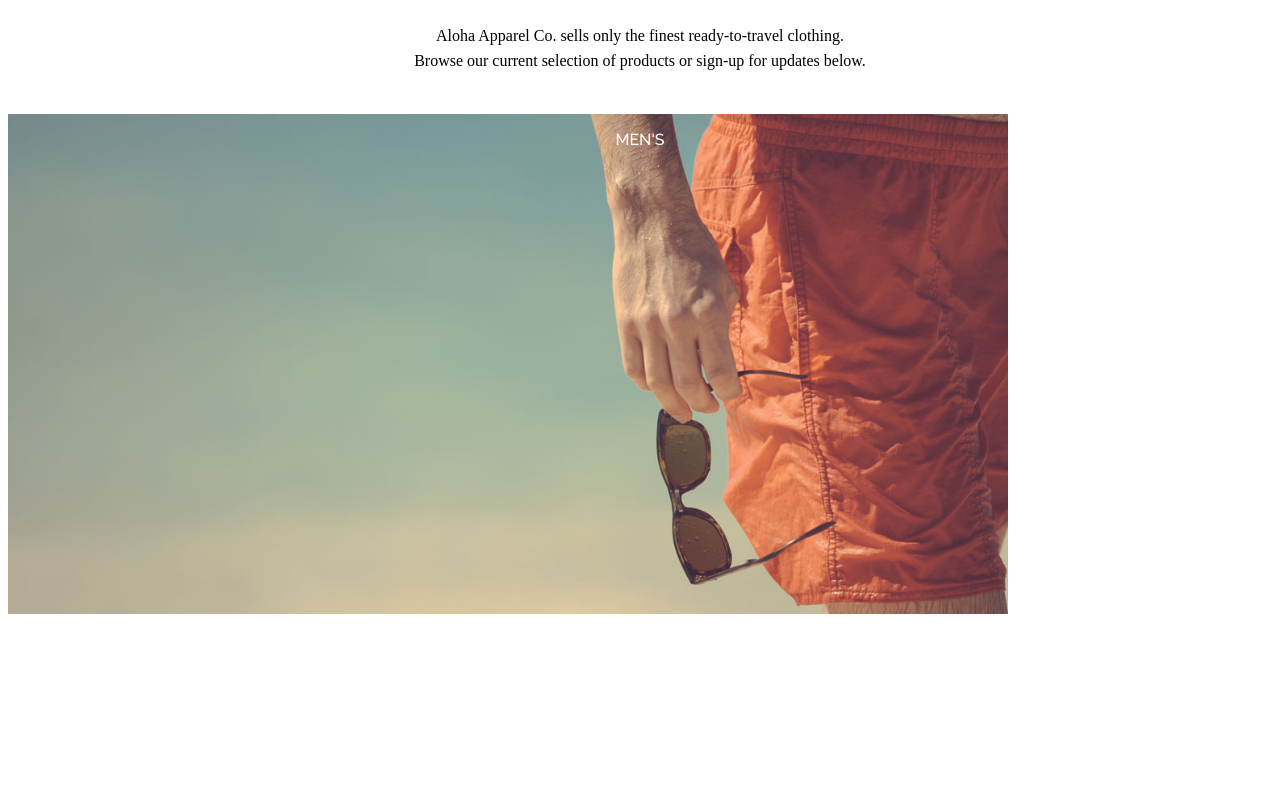
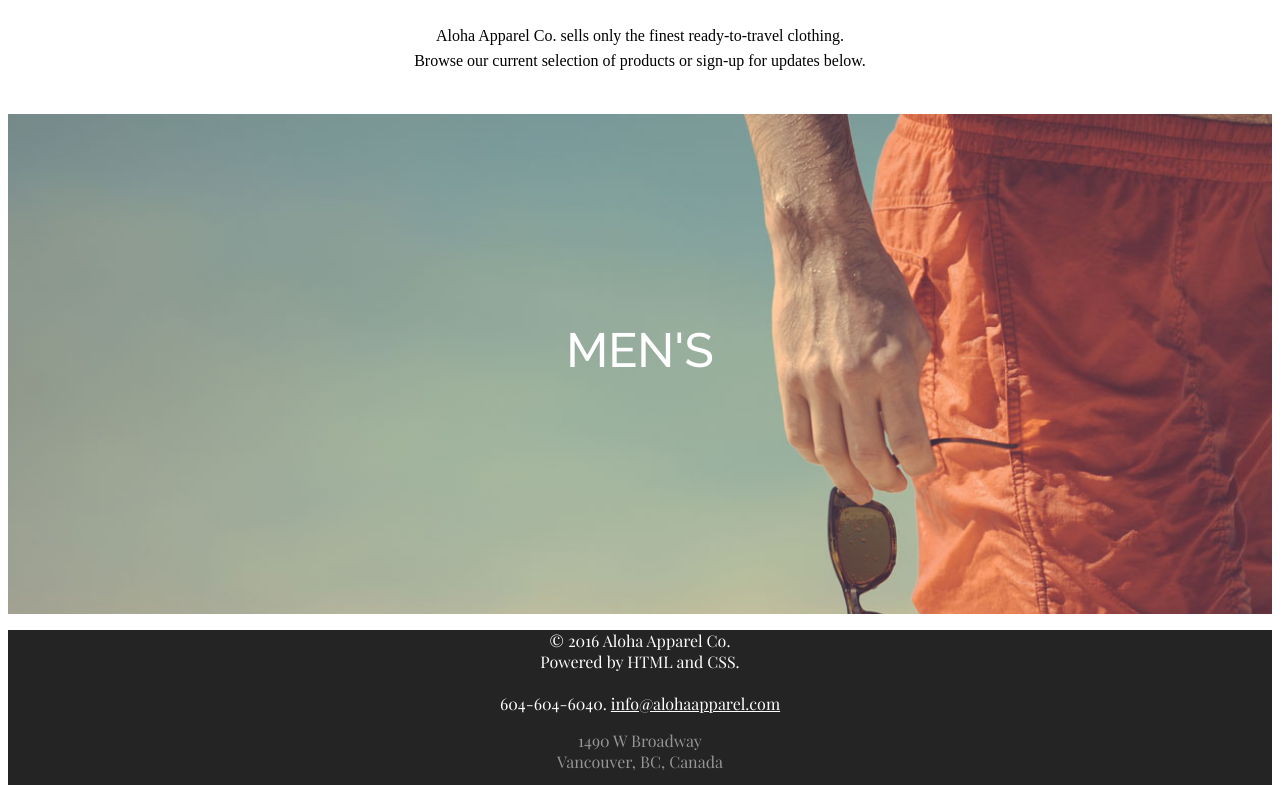
Before and after one commit to CHanson92/aloha-homepage, a plain HTML site: page index.html in a window 1280 px wide. Shown: the part 1188-1973 px from the top of the page. Drawn offline with Linux system fonts and the light colour scheme; files whose address does not match are found by name.

Commit message:
Add readme to repo.

```diff
--- a/index.html
+++ b/index.html
@@ -42,7 +42,7 @@
     </section>
 
     <section id= "MENS">
-        <p>MEN'S</p>
+        <p id="MENS">MEN'S</p>
     </section>
 
 </body>
--- a/style.css
+++ b/style.css
@@ -188,14 +188,18 @@ h1#hand-crafted-styles span {
 
 section#MENS {
     background: url(/Users/chrishanson/Programming/RED-Academy/HTML/Project-1-Aloha-Homepage/project-01/images/mens-category.jpg);
-    background-repeat: no-repeat;
-    background-size: 1000px;
+    background-size: cover;
     display: flex;
     justify-content: center;
     text-align: center;
     font-family: "Raleway";
     color: white;
-    height: 1000px;
+    height: 500px;
+}
+
+p#MENS {
+    font-size: 48px;
+    padding: 160px;
 }
 
 footer {
```
Also changed, not shown: README.md (added), 1 other file.
